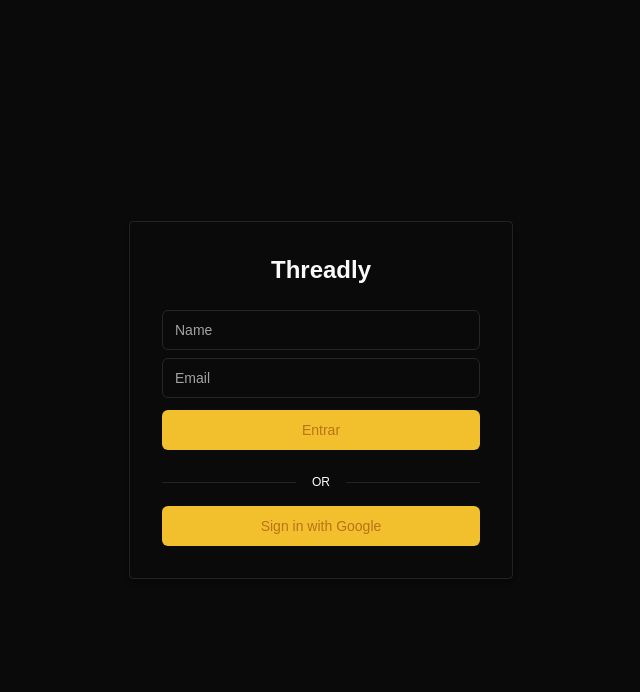
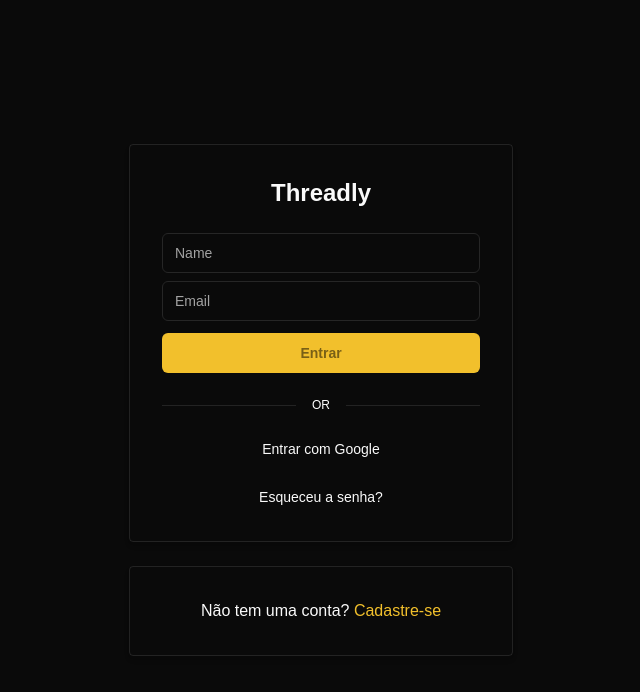
Before and after one commit to m4rrec0s/Threadly, a Next.js app: page /login in a window 1280 px wide. Shown: the top 692 px of the page, without its empty margins (319-959 px from the left). Built offline with nearby package versions, Linux system fonts and the light colour scheme.

Commit message:
feat: Improves the login page

```diff
--- a/app/login/page.tsx
+++ b/app/login/page.tsx
@@ -4,6 +4,7 @@ import { useState } from "react";
 import { useAuth } from "../context/authContext";
 import { Input } from "../components/ui/input";
 import { Button } from "../components/ui/button";
+import Link from "next/link";
 
 export default function LoginPage() {
   const { login } = useAuth();
@@ -16,7 +17,7 @@ export default function LoginPage() {
   };
 
   return (
-    <div className="flex items-center justify-center h-screen px-5">
+    <section className="flex flex-col gap-6 items-center justify-center h-screen px-5">
       <div className="p-8 rounded shadow-md w-full max-w-sm border-[0.5px] border-white/10">
         <form onSubmit={handleSubmit}>
           <h3 className="text-2xl font-extrabold text-center mb-4">Threadly</h3>
@@ -39,7 +40,10 @@ export default function LoginPage() {
                 className="focus-visible:ring-0 text-xs"
               />
             </div>
-            <Button type="submit" className="w-full">
+            <Button
+              type="submit"
+              className="w-full text-black/50 font-semibold"
+            >
               Entrar
             </Button>
           </div>
@@ -50,11 +54,27 @@ export default function LoginPage() {
           <div className="bg-white/10 h-[1px] w-full"></div>
         </div>
         <div className="flex justify-center items-center mt-4">
-          <Button className="w-full">
-            <span>Sign in with Google</span>
+          <Button className="w-full" variant={"ghost"}>
+            <span>Entrar com Google</span>
           </Button>
         </div>
+        <div className="w-full max-w-md mt-4 text-center">
+          <Link href="#" className="text-sm">
+            Esqueceu a senha?
+          </Link>
+        </div>
       </div>
-    </div>
+
+      <div className="p-8 rounded shadow-md w-full max-w-sm border-[0.5px] border-white/10">
+        <div className="flex justify-center items-center">
+          <p>
+            <span>Não tem uma conta?</span>{" "}
+            <Link href="/signup" className="text-primary">
+              Cadastre-se
+            </Link>
+          </p>
+        </div>
+      </div>
+    </section>
   );
 }
```
